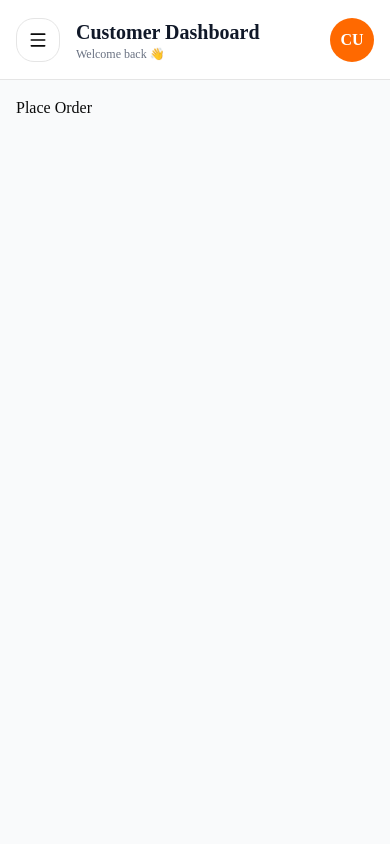
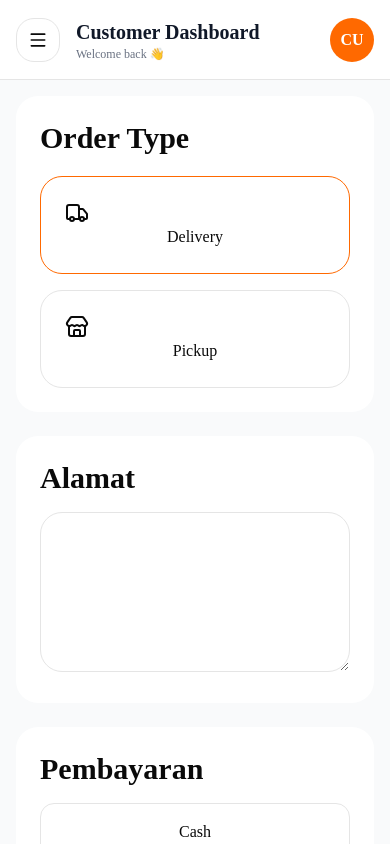
Before and after one commit to MohammadKevin/lunchflowUI, a Next.js app: page /dashboard/customer/checkout in a window 390 px wide. Built offline with nearby package versions, Linux system fonts and the light colour scheme; no server answers.

Commit message:
cors final

```diff
--- a/app/dashboard/customer/checkout/page.tsx
+++ b/app/dashboard/customer/checkout/page.tsx
@@ -43,12 +43,14 @@ export default function CheckoutPage() {
   const [
     loading,
     setLoading,
-  ] = useState(false)
+  ] =
+    useState(false)
 
   const [
     showQris,
     setShowQris,
-  ] = useState(false)
+  ] =
+    useState(false)
 
   const [
     paymentProof,
@@ -61,33 +63,40 @@ export default function CheckoutPage() {
   const [
     cartItems,
     setCartItems,
-  ] = useState<CartItem[]>(
-    [],
-  )
+  ] =
+    useState<CartItem[]>([])
 
   const [
     deliveryAddress,
     setDeliveryAddress,
-  ] = useState('')
+  ] =
+    useState('')
 
   const [
     notes,
     setNotes,
-  ] = useState('')
+  ] =
+    useState('')
 
   const [
     paymentMethod,
     setPaymentMethod,
-  ] = useState<
-    'CASH' | 'QRIS'
+  ] =
+    useState<
+      'CASH' |
+      'QRIS'
     >('CASH')
 
   const [
     orderType,
     setOrderType,
-  ] = useState<
-    'DELIVERY' | 'PICKUP'
-  >('DELIVERY')
+  ] =
+    useState<
+      'DELIVERY' |
+      'PICKUP'
+    >(
+      'DELIVERY',
+    )
 
   useEffect(() => {
     fetchCart()
@@ -102,7 +111,8 @@ export default function CheckoutPage() {
           )
 
         setCartItems(
-          res.data.items ||
+          res.data
+            .items ||
           [],
         )
       } catch {
@@ -127,9 +137,14 @@ export default function CheckoutPage() {
   const createOrder =
     async () => {
       try {
-        setLoading(true)
+        setLoading(
+          true,
+        )
 
-        const payload = {
+        const order =
+          await api.post(
+            '/orders',
+            {
               sellerId:
                 cartItems[0]
                   .menu
@@ -139,19 +154,14 @@ export default function CheckoutPage() {
 
               paymentMethod,
 
+              notes,
+
               deliveryAddress:
                 orderType ===
                   'DELIVERY'
                   ? deliveryAddress
                   : undefined,
-
-          notes,
-        }
-
-        const order =
-          await api.post(
-            '/orders',
-            payload,
+            },
           )
 
         if (
@@ -168,18 +178,6 @@ export default function CheckoutPage() {
             return
           }
 
-          const paymentId =
-            order.data
-              ?.payment?.id
-
-          if (
-            !paymentId
-          ) {
-            throw new Error(
-              'Payment ID not found',
-            )
-          }
-
           const form =
             new FormData()
 
@@ -189,10 +187,11 @@ export default function CheckoutPage() {
           )
 
           await api.patch(
-            `/payments/${paymentId}/upload-proof`,
+            `/payments/${order.data.payment.id}/upload-proof`,
             form,
             {
-              headers: {
+              headers:
+              {
                 'Content-Type':
                   'multipart/form-data',
               },
@@ -205,7 +204,7 @@ export default function CheckoutPage() {
         )
 
         toast.success(
-          'Order created successfully',
+          'Order berhasil dibuat',
         )
 
         router.push(
@@ -214,32 +213,34 @@ export default function CheckoutPage() {
       } catch (
       error: any
       ) {
-        console.log(
-          error,
+        toast.error(
+          error
+            .response
+            ?.data
+            ?.message ||
+          'Gagal checkout',
+        )
+      } finally {
+        setLoading(
+          false,
         )
 
-        toast.error(
-          error.response
-            ?.data
-            ?.message ||
-            error.message ||
-            'Failed create order',
+        setShowQris(
+          false,
         )
-      } finally {
-        setLoading(false)
-        setShowQris(false)
       }
     }
 
-  const handlePlaceOrder =
+  const handleCheckout =
     async () => {
       if (
         cartItems.length ===
         0
       ) {
         toast.error(
-          'Cart is empty',
+          'Cart kosong',
         )
+
         return
       }
 
@@ -249,8 +250,9 @@ export default function CheckoutPage() {
         !deliveryAddress
       ) {
         toast.error(
-          'Delivery address required',
+          'Alamat wajib',
         )
+
         return
       }
 
@@ -270,93 +272,257 @@ export default function CheckoutPage() {
 
   return (
     <>
+
+      <div className="mx-auto max-w-7xl grid gap-6 lg:grid-cols-[1fr_420px]">
+
+        <div className="space-y-6">
+
+          <div className="rounded-3xl bg-white p-6">
+
+            <h2 className="mb-5 text-3xl font-black">
+              Order Type
+            </h2>
+
+            <div className="grid md:grid-cols-2 gap-4">
+
+              <button
+                onClick={() =>
+                  setOrderType(
+                    'DELIVERY'
+                  )}
+                className={`rounded-3xl border p-6 ${orderType === 'DELIVERY'
+                    ? 'border-orange-500'
+                    : ''
+                  }`}
+              >
+                <Truck />
+                Delivery
+              </button>
+
+              <button
+                onClick={() =>
+                  setOrderType(
+                    'PICKUP'
+                  )}
+                className={`rounded-3xl border p-6 ${orderType === 'PICKUP'
+                    ? 'border-orange-500'
+                    : ''
+                  }`}
+              >
+                <Store />
+                Pickup
+              </button>
+
+            </div>
+
+          </div>
+
+          {orderType === 'DELIVERY' && (
+
+            <div className="rounded-3xl bg-white p-6">
+
+              <h2 className="mb-4 text-3xl font-black">
+                Alamat
+              </h2>
+
+              <textarea
+                value={
+                  deliveryAddress
+                }
+                onChange={(e) =>
+                  setDeliveryAddress(
+                    e.target.value
+                  )}
+                className="w-full rounded-3xl border p-4 h-40"
+              />
+
+            </div>
+
+          )}
+
+          <div className="rounded-3xl bg-white p-6">
+
+            <h2 className="mb-4 text-3xl font-black">
+              Pembayaran
+            </h2>
+
+            <div className="space-y-3">
+
+              <button
+                onClick={() =>
+                  setPaymentMethod(
+                    'CASH'
+                  )}
+                className="w-full rounded-xl border p-4"
+              >
+                Cash
+              </button>
+
+              <button
+                onClick={() =>
+                  setPaymentMethod(
+                    'QRIS'
+                  )}
+                className="w-full rounded-xl border p-4"
+              >
+                QRIS
+              </button>
+
+            </div>
+
+          </div>
+
+        </div>
+
+        <div className="rounded-3xl bg-white p-6">
+
+          <h2 className="text-3xl font-black">
+            Order Summary
+          </h2>
+
+          <div className="mt-6 space-y-4">
+
+            {cartItems.map(
+              (item) => (
+
+                <div
+                  key={item.id}
+                  className="flex gap-4"
+                >
+
+                  <Image
+                    src={
+                      item.menu.image
+                    }
+                    alt=""
+                    width={80}
+                    height={80}
+                    unoptimized
+                    className="rounded-2xl"
+                  />
+
+                  <div>
+
+                    <h3>
+                      {
+                        item.menu.name
+                      }
+                    </h3>
+
+                    <p>
+                      Qty {
+                        item.quantity
+                      }
+                    </p>
+
+                  </div>
+
+                </div>
+
+              )
+            )}
+
+          </div>
+
+          <div className="mt-8">
+
+            <h2 className="text-5xl font-black text-orange-500">
+
+              Rp {
+                totalPrice.toLocaleString()
+              }
+
+            </h2>
+
+          </div>
+
           <button
             onClick={
-          handlePlaceOrder
+              handleCheckout
             }
+            disabled={
+              loading
+            }
+            className="mt-8 h-16 w-full rounded-3xl bg-orange-500 text-white"
           >
-        Place Order
+
+            {
+              loading
+                ?
+                <Loader2 className="animate-spin" />
+                :
+                'Place Order'
+            }
+
           </button>
 
+        </div>
+
+      </div>
+
       {showQris && (
-        <div className="fixed inset-0 z-50 flex items-center justify-center bg-black/50 p-4">
 
-          <div className="w-full max-w-md rounded-3xl bg-white p-6">
+        <div className="fixed inset-0 bg-black/50 flex justify-center items-center">
+
+          <div className="bg-white rounded-3xl p-6 w-[420px]">
 
             <div className="flex justify-between">
 
               <h2 className="text-3xl font-black">
-                QRIS Payment
+                QRIS
               </h2>
 
               <button
                 onClick={() =>
                   setShowQris(
-                    false,
-                  )
-                }
+                    false
+                  )}
               >
+
                 <X />
+
               </button>
 
             </div>
 
-            <div className="mt-6">
-
             <Image
               src="/qris.jpeg"
-                alt="QRIS"
+              alt=""
               width={500}
               height={700}
-                className="rounded-3xl"
             />
-
-            </div>
-
-            <div className="mt-5">
-
-              <label>
-                Upload Bukti
-              </label>
 
             <input
               type="file"
               accept="image/*"
-                onChange={(
-                  e,
-                ) =>
+              onChange={(e) =>
                 setPaymentProof(
-                    e
-                      .target
-                      .files?.[0] ||
-                      null,
+                  e.target.files?.[0]
+                  ||
+                  null
                 )
               }
-                className="mt-2 w-full rounded-xl border p-3"
+              className="mt-5"
             />
-
-            </div>
 
             <button
               onClick={
                 createOrder
               }
-              disabled={
-                loading
-              }
-              className="mt-6 w-full rounded-3xl bg-orange-500 p-4 text-white"
+              className="mt-6 h-14 w-full rounded-3xl bg-orange-500 text-white"
             >
-              {loading ? (
-                <Loader2 className="animate-spin" />
-              ) : (
-                'I Have Paid'
-              )}
+
+              I Have Paid
+
             </button>
 
           </div>
 
         </div>
+
       )}
+
     </>
+
   )
 }
```
Lines whose indentation alone changed are shown as unchanged.
